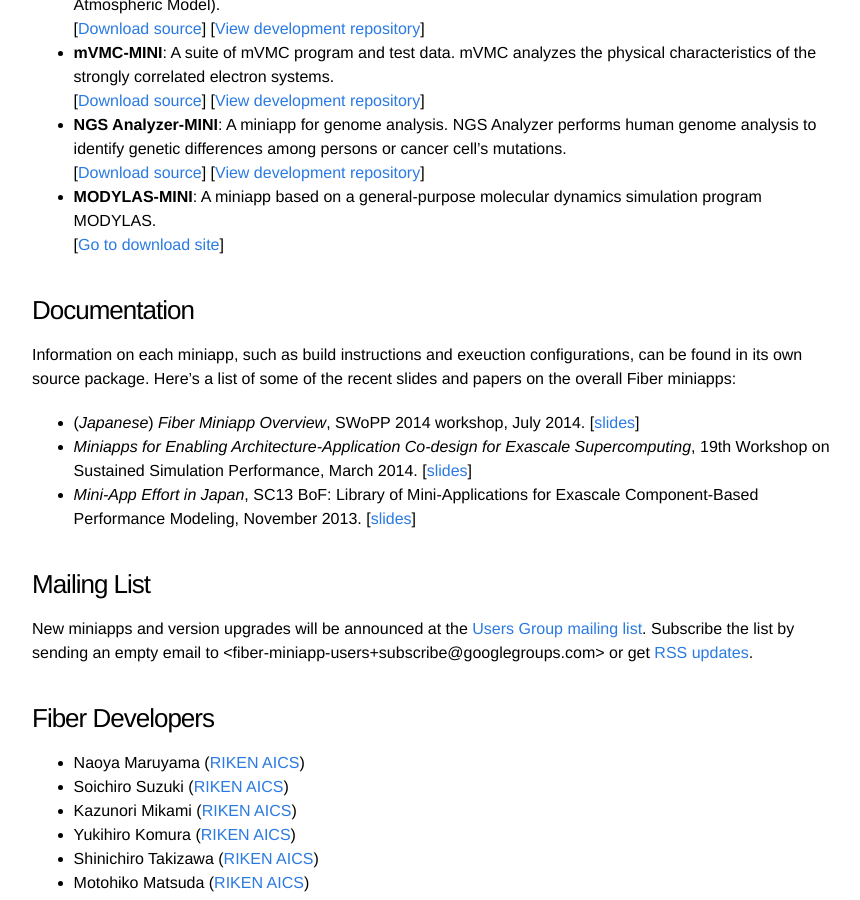
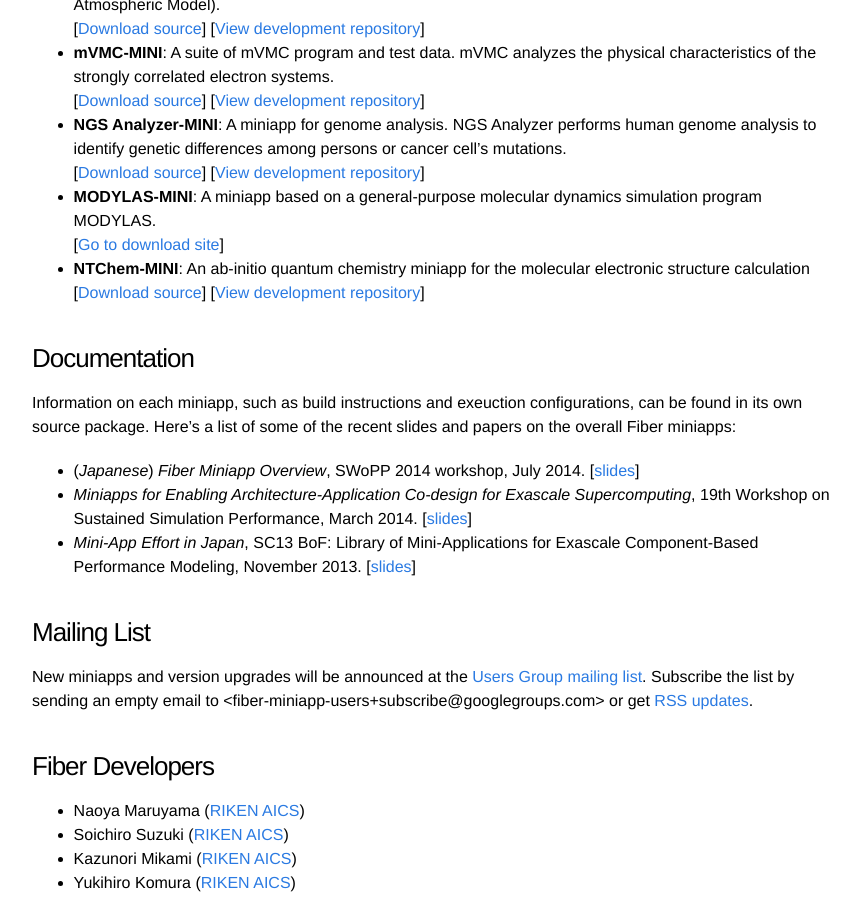
Before and after one commit to fiber-miniapp/fiber-miniapp.github.io, a Jekyll site: the page built from index.md, in a window 1280 px wide and 900 px high, scrolled down 809 px. Shown: the whole window, without its empty margins (208-1068 px from the left). Built offline with Jekyll 4.4.1, drawn with Linux system fonts in a browser that asks for light colours.

Commit message:
Update index.md

```diff
--- a/index.md
+++ b/index.md
@@ -37,7 +37,10 @@
 [[View development repository]( https://github.com/fiber-miniapp/ngsa-mini)]
 - **MODYLAS-MINI**: A miniapp based on a general-purpose molecular dynamics simulation program MODYLAS. <br />
 [[Go to download site](http://hpci-aplfs.aics.riken.jp/fiber/modylas-mini.html)]
-
+- **NTChem-MINI**: An ab-initio quantum chemistry miniapp for the molecular electronic structure calculation
+<br />
+[[Download source](https://github.com/fiber-miniapp/ntchem-mini/archive/1.0.tar.gz)]
+[[View development repository]( https://github.com/fiber-miniapp/ntchem-mini)]
 
 ### Documentation
 
```
